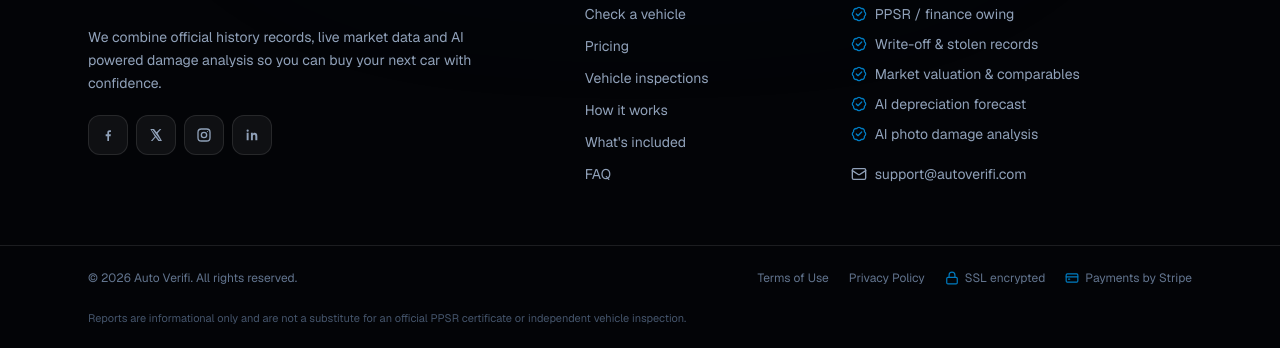
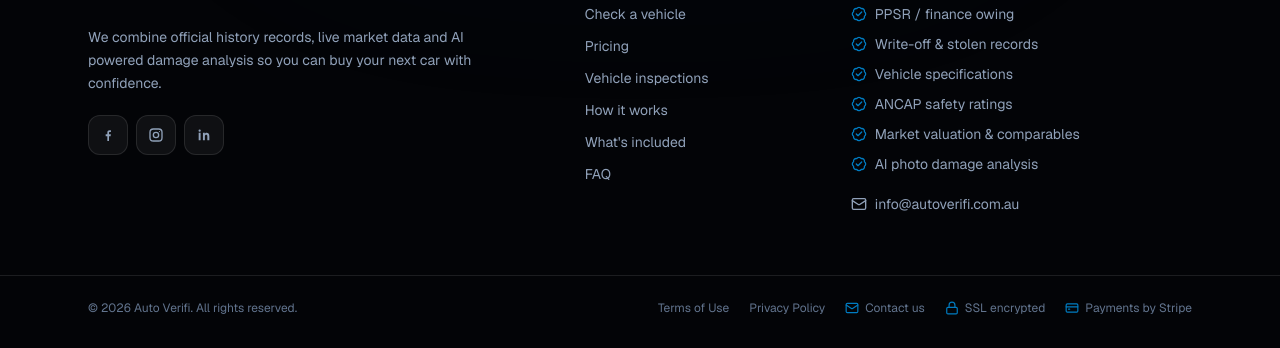
Before and after one commit to Ali139456/Autoverify, a Next.js app: page /check in a window 1280 px wide. Shown: the part 706-1054 px from the top of the page. Built offline with nearby package versions, Linux system fonts and the light colour scheme; no server answers.

Commit message:
Update footer checks list, contact email, and remove X icon and disclaimer.

```diff
--- a/src/components/Footer.tsx
+++ b/src/components/Footer.tsx
@@ -12,14 +12,6 @@ function FacebookIcon(props: React.SVGProps<SVGSVGElement>) {
   return (
     <svg viewBox="0 0 24 24" fill="currentColor" aria-hidden {...props}>
       <path d="M13.5 21v-7h2.4l.4-3h-2.8V9.1c0-.9.3-1.5 1.6-1.5h1.3V4.9c-.3 0-1.1-.1-2-.1-2 0-3.4 1.2-3.4 3.5V11H8.5v3H11v7h2.5Z" />
-    </svg>
-  );
-}
-
-function XIcon(props: React.SVGProps<SVGSVGElement>) {
-  return (
-    <svg viewBox="0 0 24 24" fill="currentColor" aria-hidden {...props}>
-      <path d="M17.7 3H20l-5.6 6.4L21 21h-5.4l-4.2-5.5L6.6 21H4.3l6-6.9L3.5 3H9l3.8 5 4.9-5Zm-.9 16h1.4L7.1 4.4H5.6L16.8 19Z" />
     </svg>
   );
 }
@@ -54,17 +46,19 @@ const QUICK_LINKS = [
 const CHECKS = [
   "PPSR / finance owing",
   "Write-off & stolen records",
+  "Vehicle specifications",
+  "ANCAP safety ratings",
   "Market valuation & comparables",
-  "AI depreciation forecast",
   "AI photo damage analysis",
 ];
 
 const SOCIALS = [
   { icon: FacebookIcon, label: "Facebook", href: "#" },
-  { icon: XIcon, label: "Twitter / X", href: "#" },
   { icon: InstagramIcon, label: "Instagram", href: "#" },
   { icon: LinkedInIcon, label: "LinkedIn", href: "#" },
 ];
+
+const CONTACT_EMAIL = "info@autoverifi.com.au";
 
 export function Footer() {
   return (
@@ -157,11 +151,11 @@ export function Footer() {
             ))}
           </ul>
           <a
-            href="mailto:support@autoverifi.com"
+            href={`mailto:${CONTACT_EMAIL}`}
             className="mt-5 inline-flex items-center gap-2 text-sm text-slate-400 transition hover:text-accent-400"
           >
             <Mail className="h-4 w-4" aria-hidden />
-            support@autoverifi.com
+            {CONTACT_EMAIL}
           </a>
         </div>
       </div>
@@ -177,6 +171,13 @@ export function Footer() {
             <Link href="/privacy" className="hover:text-accent-400">
               Privacy Policy
             </Link>
+            <a
+              href={`mailto:${CONTACT_EMAIL}`}
+              className="inline-flex items-center gap-1.5 hover:text-accent-400"
+            >
+              <Mail className="h-3.5 w-3.5 text-accent-500" aria-hidden />
+              Contact us
+            </a>
             <span className="inline-flex items-center gap-1.5">
               <Lock className="h-3.5 w-3.5 text-accent-500" aria-hidden />
               SSL encrypted
@@ -187,10 +188,6 @@ export function Footer() {
             </span>
           </div>
         </div>
-        <p className="mx-auto max-w-6xl px-4 pb-6 text-center text-[11px] leading-relaxed text-slate-600 sm:px-6 sm:text-left">
-          Reports are informational only and are not a substitute for an
-          official PPSR certificate or independent vehicle inspection.
-        </p>
       </div>
     </footer>
   );
```
